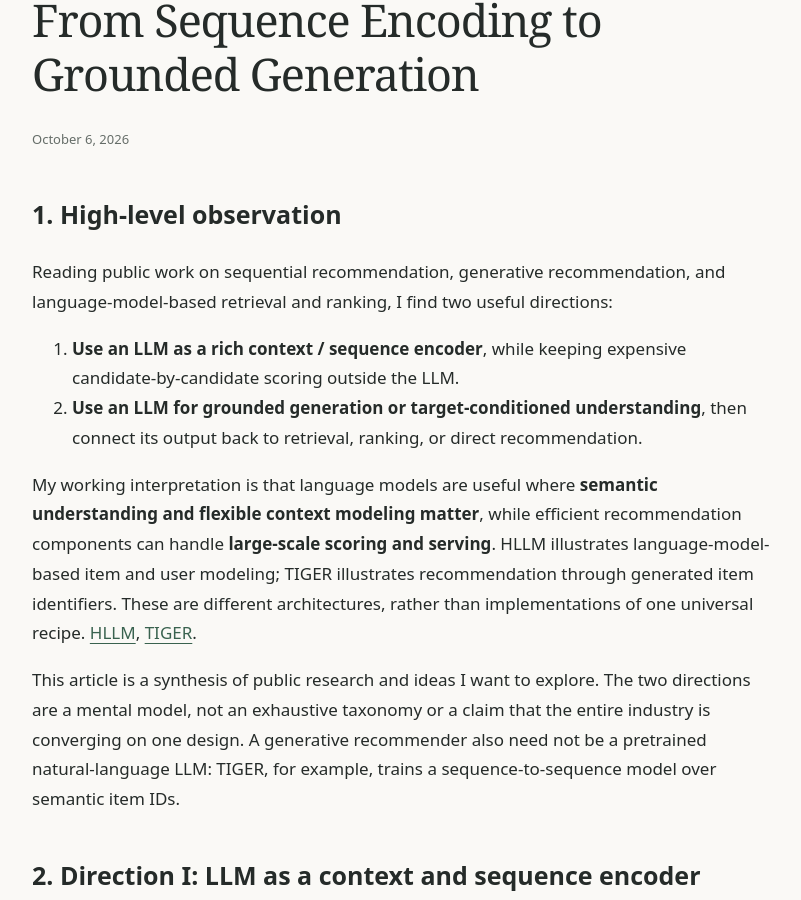
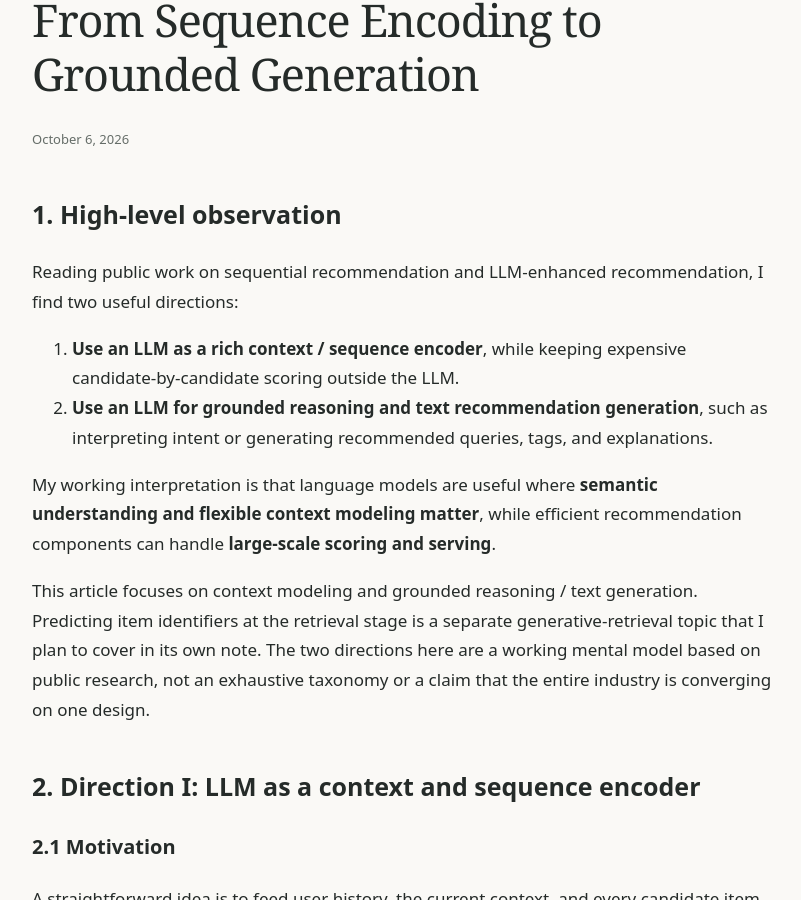
Before and after one commit to notes-latent/notes-latent.github.io, a Jekyll site: the page built from _posts/2026-10-06-llm-enhanced-recommendation.md, in a window 1280 px wide and 900 px high, scrolled down 226 px. Shown: the whole window, without its empty margins (238-1039 px from the left). Built offline with Jekyll 4.4.1, drawn with Linux system fonts in a browser that asks for light colours; some of the changed text lies outside the part shown.

Commit message:
Focus note on context modeling and grounded text generation

```diff
--- a/_posts/2026-10-06-llm-enhanced-recommendation.md
+++ b/_posts/2026-10-06-llm-enhanced-recommendation.md
@@ -1,19 +1,19 @@
 ---
 layout: post
 title: "LLM-enhanced Recommendation: From Sequence Encoding to Grounded Generation"
-description: "A working mental model for using LLMs as context encoders and grounded generators, with notes on retrieval, serving cost, and behavioral alignment."
+description: "A working mental model for LLM context modeling, grounded reasoning, and text recommendation generation, with notes on serving cost and behavioral alignment."
 ---
 
 ## 1. High-level observation
 
-Reading public work on sequential recommendation, generative recommendation, and language-model-based retrieval and ranking, I find two useful directions:
+Reading public work on sequential recommendation and LLM-enhanced recommendation, I find two useful directions:
 
 1. **Use an LLM as a rich context / sequence encoder**, while keeping expensive candidate-by-candidate scoring outside the LLM.
-2. **Use an LLM for grounded generation or target-conditioned understanding**, then connect its output back to retrieval, ranking, or direct recommendation.
+2. **Use an LLM for grounded reasoning and text recommendation generation**, such as interpreting intent or generating recommended queries, tags, and explanations.
 
-My working interpretation is that language models are useful where **semantic understanding and flexible context modeling matter**, while efficient recommendation components can handle **large-scale scoring and serving**. HLLM illustrates language-model-based item and user modeling; TIGER illustrates recommendation through generated item identifiers. These are different architectures, rather than implementations of one universal recipe. [HLLM](https://arxiv.org/abs/2409.12740), [TIGER](https://arxiv.org/abs/2305.05065).
+My working interpretation is that language models are useful where **semantic understanding and flexible context modeling matter**, while efficient recommendation components can handle **large-scale scoring and serving**.
 
-This article is a synthesis of public research and ideas I want to explore. The two directions are a mental model, not an exhaustive taxonomy or a claim that the entire industry is converging on one design. A generative recommender also need not be a pretrained natural-language LLM: TIGER, for example, trains a sequence-to-sequence model over semantic item IDs.
+This article focuses on context modeling and grounded reasoning / text generation. Predicting item identifiers at the retrieval stage is a separate generative-retrieval topic that I plan to cover in its own note. The two directions here are a working mental model based on public research, not an exhaustive taxonomy or a claim that the entire industry is converging on one design.
 
 ## 2. Direction I: LLM as a context and sequence encoder
 
@@ -99,11 +99,11 @@ The distinction is:
 
 The second approach is often easier to justify for reranking a small candidate set. Prefix caching and batching can help, but do not remove all candidate-specific cost. A useful score might normalize probabilities over the chosen relevance labels; a raw logit is not automatically a calibrated relevance probability.
 
-## 3. Direction II: LLM as grounded generation
+## 3. Direction II: LLM for grounded reasoning and text recommendation generation
 
 Generation is particularly natural when the output itself is semantic: a recommended query, autocomplete suggestion, rewrite, tag, category, or explanation. GQR directly frames query recommendation as generation; P5 covers multiple recommendation tasks through text-to-text learning. [Generating Query Recommendations via LLMs](https://arxiv.org/abs/2405.19749), [P5](https://arxiv.org/abs/2203.13366).
 
-Discrete item representations provide another action space. TIGER predicts semantic IDs, which resolve to catalog items rather than arbitrary text. [TIGER](https://arxiv.org/abs/2305.05065).
+Here, reasoning means interpreting the available evidence and the user's likely intent to guide generation. It may be implicit or expressed through an intermediate intent description; generating a reasoning trace is not itself evidence that recommendation quality improves.
 
 ### 3.1 General versus personalized understanding
 
@@ -129,9 +129,9 @@ Generation can play at least two roles.
 
 **Context → generated intent / concept / representation → retrieve candidates → rank candidates**
 
-The intermediate output might be keywords, categories, structured attributes, graph nodes, or semantic IDs. Those options require different mapping and validation mechanisms; invented categories or invalid identifiers do not become grounded simply because they are structured.
+The intermediate output might be textual intents, keywords, categories, or structured attributes. These require appropriate mapping and validation mechanisms; invented categories do not become grounded simply because they are structured. The focus here is on understanding and generating semantic content before retrieval, rather than predicting retrieval IDs.
 
-HyDE is a related example from information retrieval: it generates a hypothetical document, encodes it, and retrieves real documents from a corpus. TIGER takes a different route by generating catalog-linked semantic IDs. These illustrate two distinct ways generation can connect to retrieval. [HyDE](https://arxiv.org/abs/2212.10496), [TIGER](https://arxiv.org/abs/2305.05065).
+HyDE is a related example from information retrieval: it generates a hypothetical document, encodes it, and retrieves real documents from a corpus. The generated text supplies semantic context for a separate retrieval step. [HyDE](https://arxiv.org/abs/2212.10496).
 
 I think of this role as **semantic planning**: flexible generation proposes a direction, while retrieval and validation anchor the result to available content. This description does not imply that the model performs reliable multi-step reasoning.
 
@@ -209,7 +209,7 @@ The original GRPO formulation can update using samples from an older policy with
 
 ## 8. A unified view
 
-### Pattern A: Representation-first
+### Pattern A: Context modeling
 
 **Behavioral sequence → context engineering → LLM encoder → representation → retrieval / ranking**
 
@@ -219,9 +219,9 @@ The question is:
 
 The main bottlenecks include sequence construction, compression, representation learning, embedding quality, and serving cost.
 
-### Pattern B: Generation-first
+### Pattern B: Grounded reasoning and text generation
 
-**Behavioral / target context → grounding → model generation → intent / query / category / semantic ID → retrieval or direct recommendation**
+**Behavioral / target context → grounding → intent understanding / reasoning → generated query / tag / explanation → direct recommendation or downstream retrieval / ranking**
 
 The question is:
 
@@ -257,7 +257,7 @@ Could this preserve useful information better than one universal user embedding?
 
 ### 2. Generate-to-retrieve
 
-**Model → intents / concepts / semantic IDs → retrieval**
+**Model → textual intents / concepts / queries → retrieval**
 
 How can intermediate generation stay flexible while reliably resolving to valid catalog content?
 
@@ -285,16 +285,15 @@ The papers below support specific mechanisms discussed above. Cross-domain paper
 4. Chen et al. (2024). [HLLM: Enhancing Sequential Recommendations via Hierarchical Large Language Models for Item and User Modeling](https://arxiv.org/abs/2409.12740).
 5. Nogueira, Jiang, and Lin (2020 arXiv version). [Document Ranking with a Pretrained Sequence-to-Sequence Model](https://arxiv.org/abs/2003.06713). Relevance-label generation for document ranking.
 6. Geng et al. (2022). [Recommendation as Language Processing (RLP): A Unified Pretrain, Personalized Prompt & Predict Paradigm (P5)](https://arxiv.org/abs/2203.13366).
-7. Rajput et al. (2023). [Recommender Systems with Generative Retrieval](https://arxiv.org/abs/2305.05065). TIGER and semantic IDs.
-8. Gao et al. (2022 preprint; ACL 2023). [Precise Zero-Shot Dense Retrieval without Relevance Labels](https://arxiv.org/abs/2212.10496). HyDE.
-9. Bacciu et al. (2024). [Generating Query Recommendations via LLMs](https://arxiv.org/abs/2405.19749). GQR and retrieval-augmented GQR.
-10. Hsieh et al. (2023). [Distilling Step-by-Step! Outperforming Larger Language Models with Less Training Data and Smaller Model Sizes](https://arxiv.org/abs/2305.02301).
-11. Zhou et al. / OneRec Team (2025). [OneRec-V2 Technical Report](https://arxiv.org/abs/2508.20900).
-12. Rafailov et al. (2023). [Direct Preference Optimization: Your Language Model is Secretly a Reward Model](https://arxiv.org/abs/2305.18290).
-13. Shao et al. (2024). [DeepSeekMath: Pushing the Limits of Mathematical Reasoning in Open Language Models](https://arxiv.org/abs/2402.03300). Introduces GRPO.
-14. Joachims, Swaminathan, and Schnabel (2016 preprint; WSDM 2017). [Unbiased Learning-to-Rank with Biased Feedback](https://arxiv.org/abs/1608.04468).
-15. Swaminathan and Joachims (2015). [Counterfactual Risk Minimization: Learning from Logged Bandit Feedback](https://arxiv.org/abs/1502.02362).
+7. Gao et al. (2022 preprint; ACL 2023). [Precise Zero-Shot Dense Retrieval without Relevance Labels](https://arxiv.org/abs/2212.10496). HyDE.
+8. Bacciu et al. (2024). [Generating Query Recommendations via LLMs](https://arxiv.org/abs/2405.19749). GQR and retrieval-augmented GQR.
+9. Hsieh et al. (2023). [Distilling Step-by-Step! Outperforming Larger Language Models with Less Training Data and Smaller Model Sizes](https://arxiv.org/abs/2305.02301).
+10. Zhou et al. / OneRec Team (2025). [OneRec-V2 Technical Report](https://arxiv.org/abs/2508.20900).
+11. Rafailov et al. (2023). [Direct Preference Optimization: Your Language Model is Secretly a Reward Model](https://arxiv.org/abs/2305.18290).
+12. Shao et al. (2024). [DeepSeekMath: Pushing the Limits of Mathematical Reasoning in Open Language Models](https://arxiv.org/abs/2402.03300). Introduces GRPO.
+13. Joachims, Swaminathan, and Schnabel (2016 preprint; WSDM 2017). [Unbiased Learning-to-Rank with Biased Feedback](https://arxiv.org/abs/1608.04468).
+14. Swaminathan and Joachims (2015). [Counterfactual Risk Minimization: Learning from Logged Bandit Feedback](https://arxiv.org/abs/1502.02362).
 
 ## Keywords
 
-`Sequential Recommendation` · `Generative Recommendation` · `LLM Recommendation` · `Context Engineering` · `Sequence Engineering` · `User Representation Learning` · `Target-aware Representation` · `Grounded Generation` · `Generate-to-Retrieve` · `Semantic ID` · `Query Recommendation` · `Autocomplete` · `LLM Ranker` · `Teacher-Student Distillation` · `SFT` · `DPO` · `GRPO` · `Online Exploration` · `Preference Alignment` · `Engagement Modeling`
+`Sequential Recommendation` · `LLM Recommendation` · `Context Modeling` · `Context Engineering` · `Sequence Engineering` · `User Representation Learning` · `Target-aware Representation` · `Grounded Reasoning` · `Grounded Generation` · `Generate-to-Retrieve` · `Query Recommendation` · `Autocomplete` · `LLM Ranker` · `Teacher-Student Distillation` · `SFT` · `DPO` · `GRPO` · `Online Exploration` · `Preference Alignment` · `Engagement Modeling`
```
